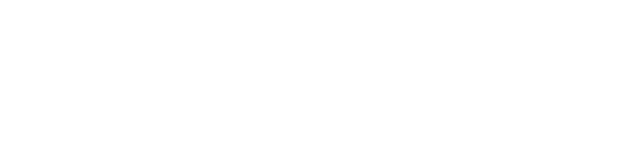
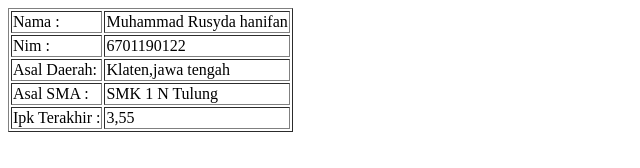
Before and after one commit to rusydahanifan/6701190122-assesment1, a plain HTML site: page index.html in a window 1280 px wide. Shown: the whole page, without its empty margins (0-640 px from the left). Drawn offline with Linux system fonts and the light colour scheme.

Commit message:
commit2-6701190122

```diff
--- a/index.html
+++ b/index.html
@@ -5,6 +5,28 @@
     <title>Title</title>
 </head>
 <body>
+<table border=><tr>
+    <td>Nama :</td>
+    <td>Muhammad Rusyda hanifan</td>
+</tr><tr>
+    <td>Nim  :</td>
+    <td>6701190122</td>
+</tr>
+    <tr>
+        <td>Asal Daerah:</td>
+        <td>Klaten,jawa tengah</td>
+    </tr>
+    <tr>
+        <td>Asal SMA :</td>
+        <td>SMK 1 N Tulung</td>
+    </tr>
+    <tr>
+        <td>Ipk Terakhir :</td>
+        <td>3,55</td>
+    </tr>
 
+
+
+</table>
 </body>
 </html>
```
